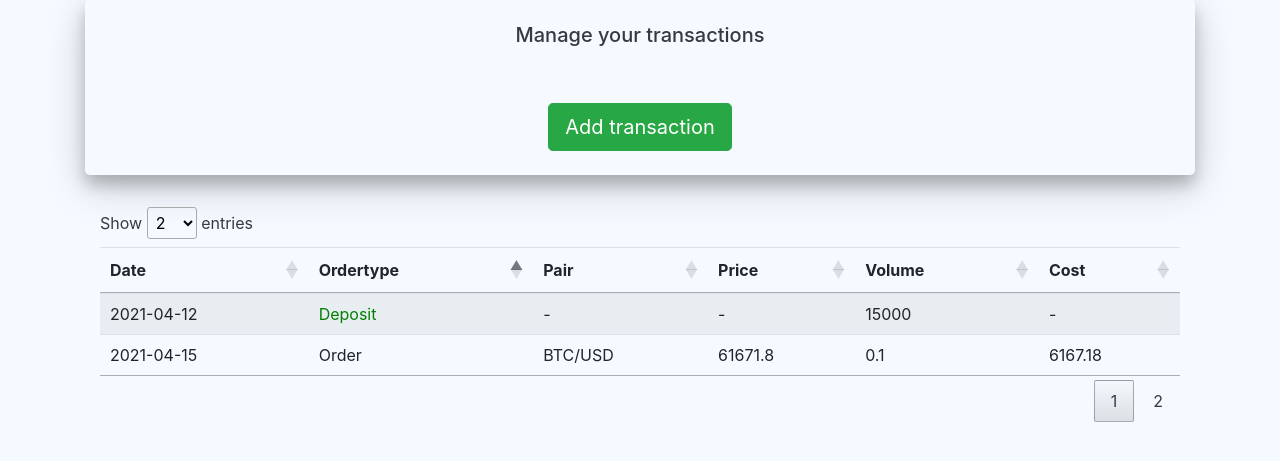
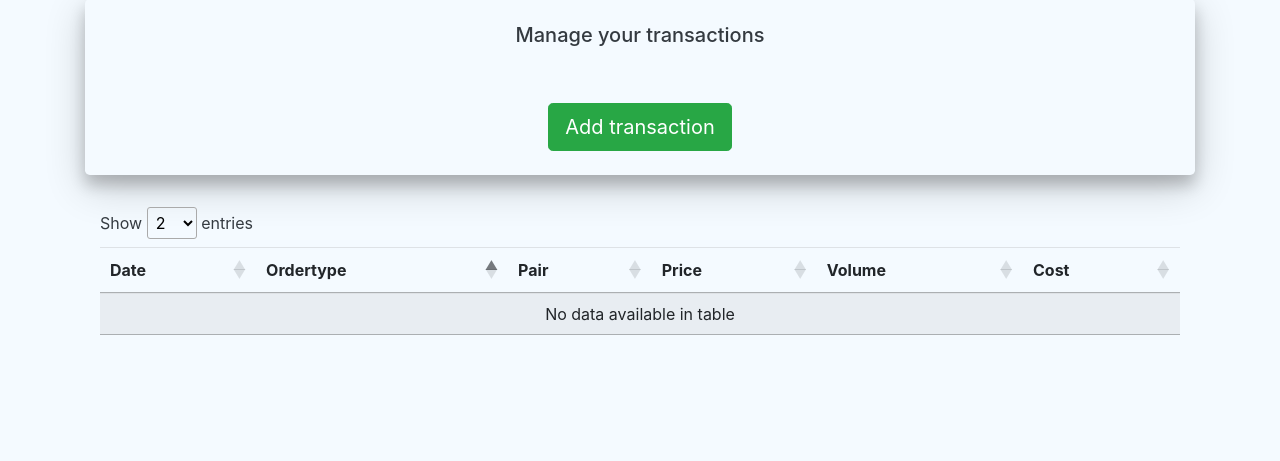
Before and after one commit to Dutchie1990/CryptoManager, a Flask app: template cryptomanager/app/transactions/templates/transactions.html in a window 1280 px wide. Shown: the part 195-656 px from the top of the page. Run offline with Flask 2, Linux system fonts and the light colour scheme; the template is opened without the code that fills it, so the values that code supplies are empty; some libraries are stand-ins or nearby versions.

Commit message:
save transactiontype with lower case, add classes to custom style deposit and withdrawal transactions, get users transaction from the database, update transaction.html to display users transactions

```diff
--- a/cryptomanager/app/assets/forms.py
+++ b/cryptomanager/app/assets/forms.py
@@ -19,13 +19,13 @@ class DepositForm(FlaskForm):
         try:
             available_asset = Assets.objects.get(userid=g.user.id, asset_name='USD')
         except Assets.DoesNotExist:
-            if (form.transaction_type.data == 'Withdrawal'):
+            if (form.transaction_type.data == 'withdrawal'):
                 flash("Insufficient funds to withdraw", "error")
                 raise ValidationError()
             g.value = field.data
             flash("{} is added to your deposit".format(field.data), "success")
             return
-        if (form.transaction_type.data == 'Withdrawal'):
+        if (form.transaction_type.data == 'withdrawal'):
             if field.data > available_asset.amount:
                 flash("Insufficient funds to withdraw", "error")
                 raise ValidationError()
--- a/cryptomanager/app/assets/views.py
+++ b/cryptomanager/app/assets/views.py
@@ -38,9 +38,9 @@ def get_asset():
         current_value = Assets.calculate_current_value(completed_assets_list) + withdrawable_balance
 
     if form.validate_on_submit():
-        transaction_type = form.transaction_type.data
+        transaction_type = form.transaction_type.data.lower()
         amount = form.amount.data
-        if transaction_type == 'Deposit':
+        if transaction_type == 'deposit':
             withdrawable_balance = g.value
         else:
             withdrawable_balance = g.value
--- a/cryptomanager/app/static/css/assets-transactions.css
+++ b/cryptomanager/app/static/css/assets-transactions.css
@@ -12,6 +12,14 @@
     margin-bottom: 2rem;
 }
 
+.deposit{
+    color:green;
+}
+
+.withdrawal{
+    color:red;
+}
+
 @media (min-width: 576px) {
     .d-sm-block {
         display: table-cell !important;
--- a/cryptomanager/app/transactions/templates/transactions.html
+++ b/cryptomanager/app/transactions/templates/transactions.html
@@ -28,38 +28,29 @@
             </tr>
         </thead>
         <tbody>
+            {% if transactions %}
+                {% for transaction in transactions %}
+                    {% if transaction.ordertype == 'deposit' or transaction.ordertype == 'withdrawal'%}
                         <tr>
-                <td scope="row">2021-04-12</td>
-                <td style="color: green;">Deposit</td>
+                            <td scope="row">{{ transaction.date }}</td>
+                            <td class="{{ transaction.ordertype }}">{{ transaction.ordertype | capitalize}}</td>
                             <td>-</td>
                             <td class="d-none d-sm-block">-</td>
-                <td>15000</td>
+                            <td>{{transaction.volume}}</td>
                             <td class="d-none d-sm-block">-</td>
                         </tr>
+                    {% else %}
                         <tr>
-                <td scope="row">2021-04-15</td>
-                <td>Order</td>
-                <td>BTC/USD</td>
-                <td class="d-none d-sm-block">61671.8</td>
-                <td>0.1</td>
-                <td class="d-none d-sm-block">6167.18</td>
+                            <td scope="row">{{ transaction.date }}</td>
+                            <td>{{ transaction.ordertype }}</td>
+                            <td>{{ transaction.symbolIn }}/{{ transaction.symbolOut }}</td>
+                            <td class="d-none d-sm-block">{{ transaction.prize }}</td>
+                            <td>{{transaction.volume}}</td>
+                            <td class="d-none d-sm-block">{{ transaction.costs }}</td>
                         </tr>
-            <tr>
-                <td scope="row">2021-04-14</td>
-                <td>Order</td>
-                <td>ETH/BTC</td>
-                <td class="d-none d-sm-block">0.039</td>
-                <td>2</td>
-                <td class="d-none d-sm-block">0.078</td>
-            </tr>
-            <tr>
-                <td scope="row">2021-04-15</td>
-                <td style="color: red;">Withdrawal</td>
-                <td class="d-none d-sm-block">-</td>
-                <td>-</td>
-                <td>4000</td>
-                <td class="d-none d-sm-block">-</td>
-            </tr>
+                    {% endif %}
+                {% endfor %}
+            {% endif %}
         </tbody>
     </table>
     </div>
```
Also changed, not shown: cryptomanager/app/transactions/views.py (+10 -2 lines). Lines whose indentation alone changed are shown as unchanged.
